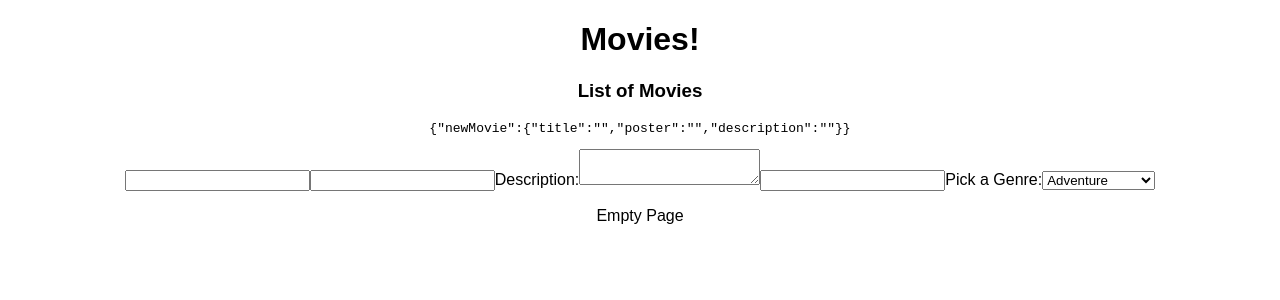
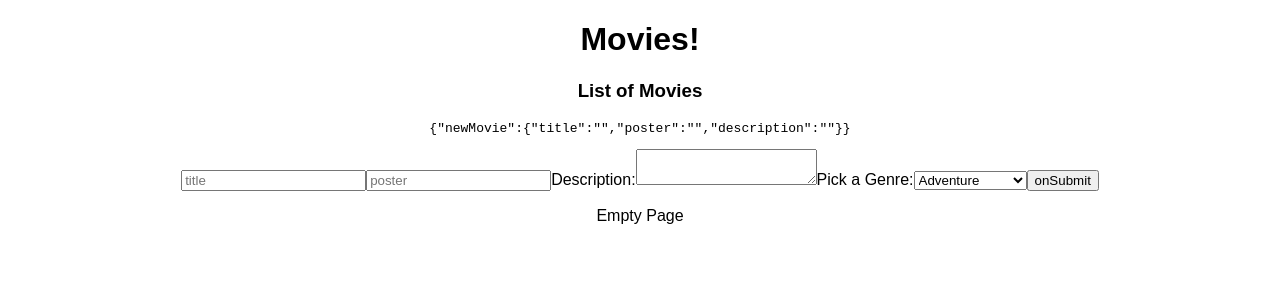
Before and after one commit to RachelSmith500/movie-sagas, a React (Create React App) app: page /#/addMovie in a window 1280 px wide. Shown: the top 300 px of the page. Built offline with nearby package versions, Linux system fonts and the light colour scheme.

Commit message:
form fixed

```diff
--- a/src/components/AddMovie/AddMovie.js
+++ b/src/components/AddMovie/AddMovie.js
@@ -17,12 +17,11 @@ class AddMovies extends Component{
                 ...this.state.newMovie,
                 title: event.target.value,
                 poster: event.target.value,
-                description: event.target.description,
-                genre: event.target.genre
+                description: event.target.value,
+                genre: event.target.value
             }
         });
     }
-
     addNewMovie = event => {
         event.preventDefault();
         this.props.dispatch({ type: 'ADD_MOVIE', payload: this.state.newMovie})
@@ -35,23 +34,22 @@ class AddMovies extends Component{
             }
         });
     }
-
     render(){
         return (
             <>
                 <h3>List of Movies</h3>
                 <pre>{JSON.stringify(this.state)}</pre>
                 <form onSubmit={this.addNewMovie}/>
-                    <input type='text' value={this.state.newMovie.title}onChange={this.handleChange}/>
-                    <input type='text' value={this.state.newMovie.poster}onChange={this.handleChange}/>
+                    <input type='text' placeholder='title' value={this.state.title}onChange={this.handleChange}/>
+                    <input type='text' placeholder='poster' value={this.state.poster}onChange={this.handleChange}/>
                     <label>
                         Description:
-                        <textarea value={this.state.newMovie.description}onChange={this.handleChange} />
+                        <textarea value={this.state.description}onChange={this.handleChange} />
                     </label>
-                    <input type='text' value={this.state.newMovie.description}onChange={this.handleChange}/>
+                    {/* <input type='text' value={this.state.genre}onChange={this.handleChange}/> */}
                         <label>
                             Pick a Genre:
-                            <select value={this.state.newMovie.Genre} onChange={this.handleChange}>
+                            <select value={this.state.genre} onChange={this.handleChange}>
                                 <option value="Adventure">Adventure</option>
                                 <option value="Animated">Animated</option>
                                 <option value="Biographical">Biographical</option>
@@ -67,6 +65,8 @@ class AddMovies extends Component{
                                 <option value="Superhero">Superhero</option>
                             </select>
                         </label>
+                        <button type="submit">onSubmit</button>
+
 
             </>
         )
```
